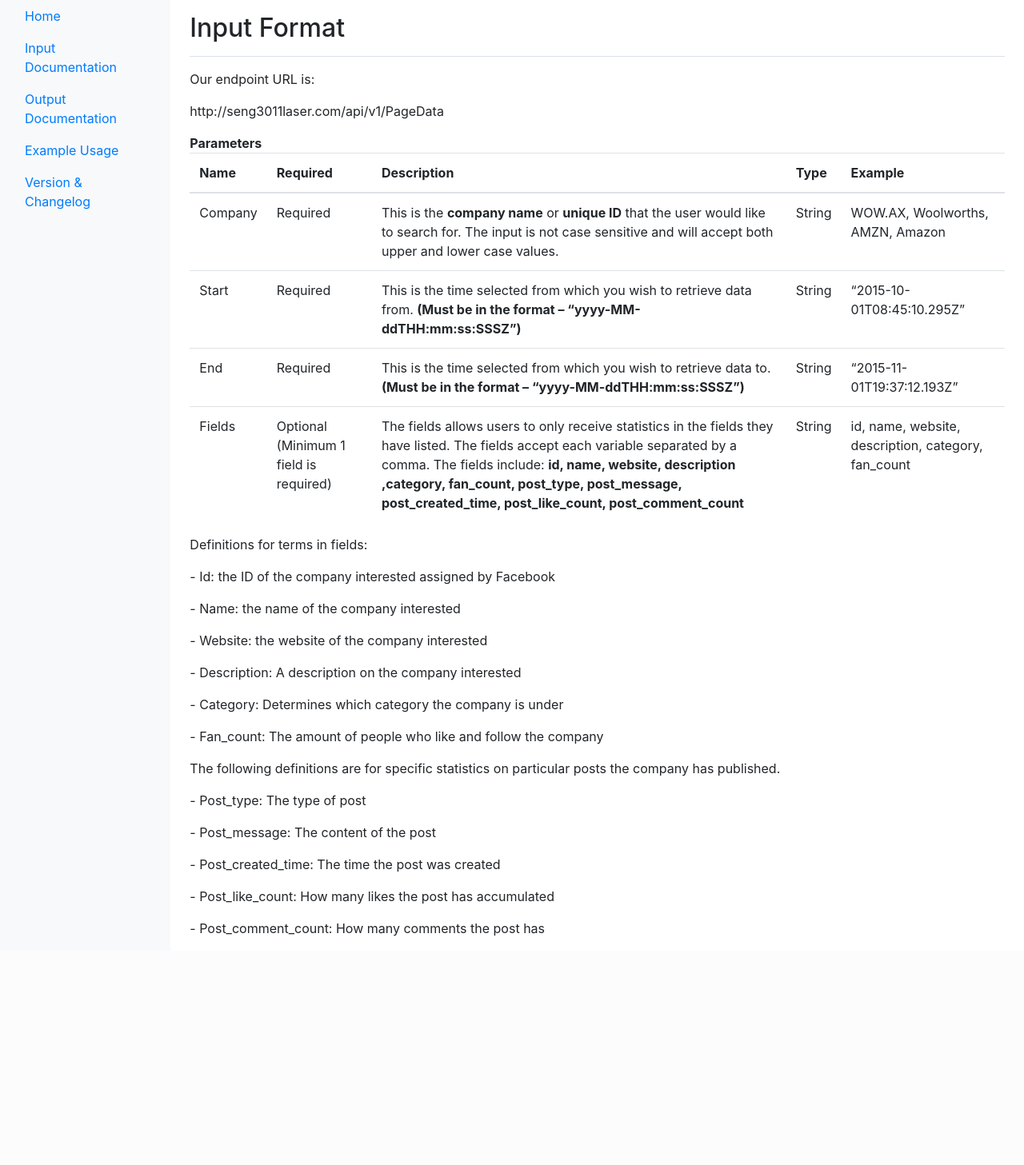
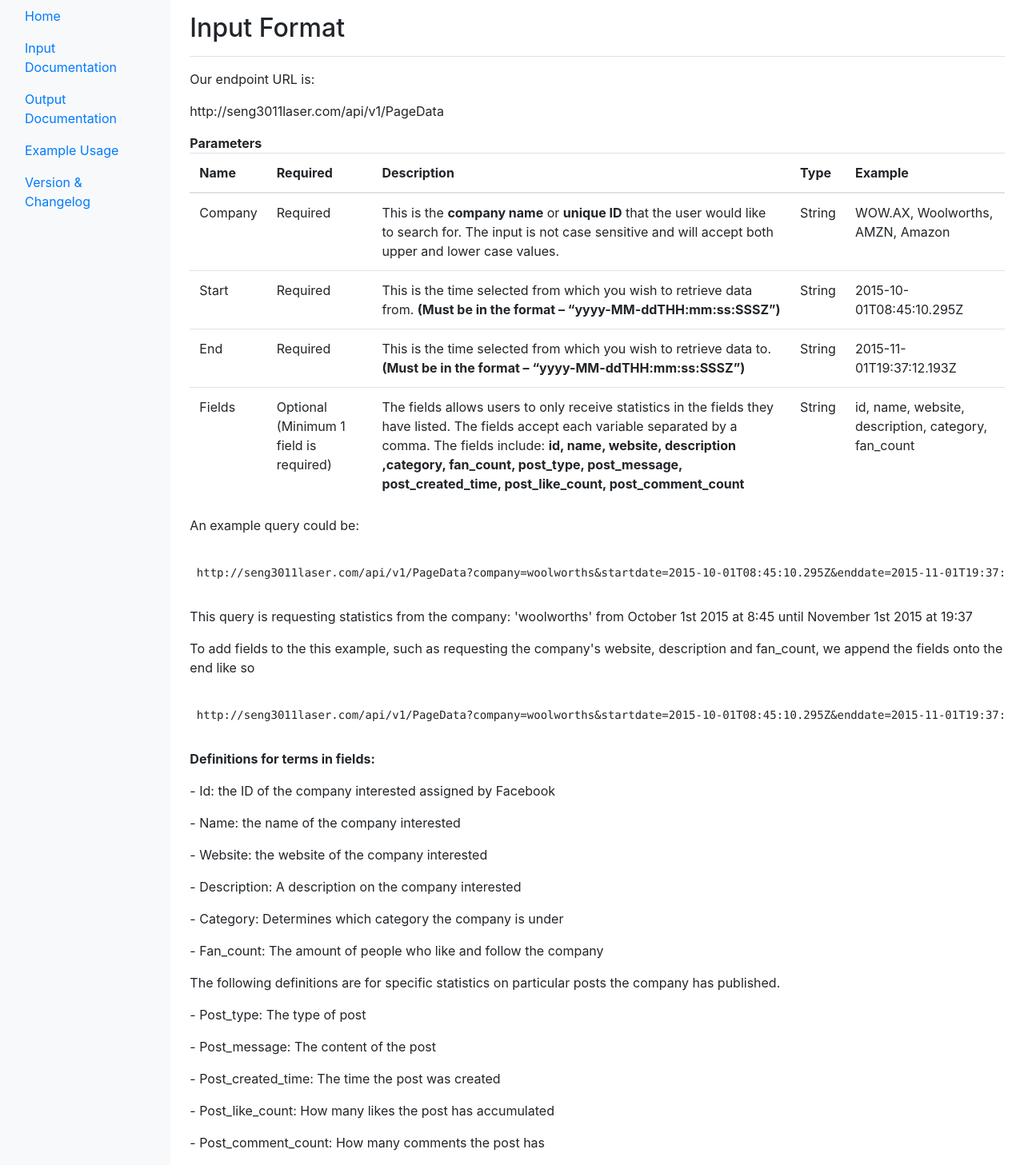
Before and after one commit to JoshuaKilazoglou/seng3011, a Flask app: page /inputDocs in a window 1280 px wide. Shown: the part 40-1497 px from the top of the page at 80% size. Before the commit the page ends 1211 px from the top, so only its background shows below. Run offline with Flask 2, Linux system fonts and the light colour scheme; some libraries are stand-ins or nearby versions.

Commit message:
some examples for the inputs

```diff
--- a/templates/indocs.html
+++ b/templates/indocs.html
@@ -39,7 +39,7 @@ http://seng3011laser.com/api/v1/PageData <p></p>
       <td>Required</td>
         <td>This is the time selected from which you wish to retrieve data from. <strong>(Must be in the format – “yyyy-MM-ddTHH:mm:ss:SSSZ”)</strong></td>
       <td>String</td>
-        <td>“2015-10-01T08:45:10.295Z”
+        <td>2015-10-01T08:45:10.295Z
         </td>
     </tr>
     <tr>
@@ -47,7 +47,7 @@ http://seng3011laser.com/api/v1/PageData <p></p>
       <td>Required</td>
         <td>This is the time selected from which you wish to retrieve data to. <strong>(Must be in the format – “yyyy-MM-ddTHH:mm:ss:SSSZ”)</strong></td>
       <td>String</td>
-        <td>“2015-11-01T19:37:12.193Z”
+        <td>2015-11-01T19:37:12.193Z
         </td>
     </tr>
       <tr>
@@ -62,7 +62,12 @@ http://seng3011laser.com/api/v1/PageData <p></p>
     </tr>
   </tbody>
 </table>
-Definitions for terms in fields:<p></p>
+    <p>An example query could be: </p><pre><code> <p> http://seng3011laser.com/api/v1/PageData?company=woolworths&startdate=2015-10-01T08:45:10.295Z&enddate=2015-11-01T19:37:12.193Z </p></code></pre>
+   <p>This query is requesting statistics from the company: 'woolworths' from  October 1st 2015 at 8:45 until November 1st 2015 at 19:37</p>
+    <p> To add fields to the this example, such as requesting the company's website, description and fan_count, we append the fields onto the end like so </p>
+   <pre><code> <p> http://seng3011laser.com/api/v1/PageData?company=woolworths&startdate=2015-10-01T08:45:10.295Z&enddate=2015-11-01T19:37:12.193Z&fields=description,fan_count,website </p></code></pre>
+
+    <strong>Definitions for terms in fields: </strong><p></p>
 -	Id: the ID of the company interested assigned by Facebook<p></p>
 -	Name: the name of the company interested<p></p>
 -	Website: the website of the company interested<p></p>
```
